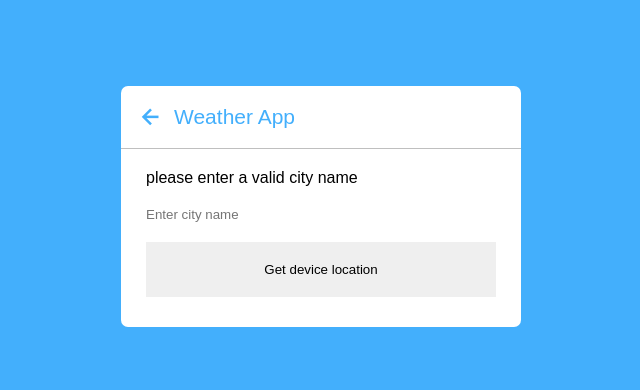
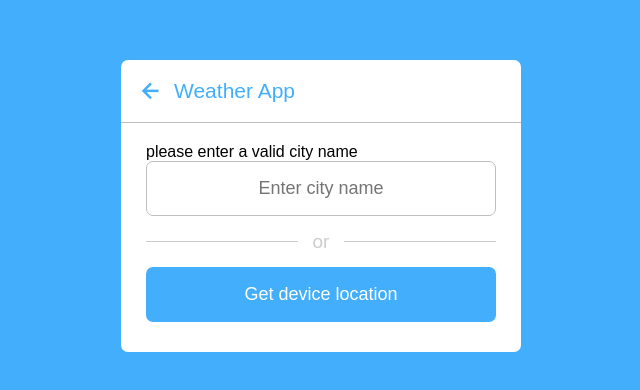
Before and after one commit to 582247/Weather-app, a plain HTML site: page index.html in a window 1280 px wide. Shown: the part 194-584 px from the top of the page, without its empty margins (319-959 px from the left). Drawn offline with nearby package versions, Linux system fonts and the light colour scheme.

Commit message:
2 files modified

```diff
--- a/index.html
+++ b/index.html
@@ -17,9 +17,8 @@
     <section class="input-part">
       <p class="info-text">please enter a valid city name</p>
       <input type="text" placeholder="Enter city name" spellcheck="false">
-      <div class="separator">
-        <button>Get device location</button>
-      </div>
+      <div class="separator"></div>
+      <button>Get device location</button>
     </section>
   </div>
 </body>
--- a/styles.css
+++ b/styles.css
@@ -33,10 +33,36 @@ header i {
 .wrapper .input-part {
   margin: 20px 25px 30px;
 }
-.input-part :where(input, button){
+.input-part :where(input, button) {
   width: 100%;
   height: 55px;
   border: none;
   outline: none;
-
+  border-radius: 7px;
+  font-size: 18px;
 }
+.input-part input {
+  border: 1px solid #bfbfbf;
+  text-align: center;
+}
+.input-part .separator {
+  height: 1px;
+  width: 100%;
+  margin: 25px 0;
+  background: #ccc;
+  display: flex;
+  justify-content: center;
+  align-items: center;
+}
+.separator::before {
+  content: 'or';
+  color: #ccc;
+  font-size: 19px;
+  padding: 0 15px;
+  background: #fff;
+}
+.input-part button {
+  color: #fff;
+  background: #43affc;
+  cursor: pointer;
+}
```
